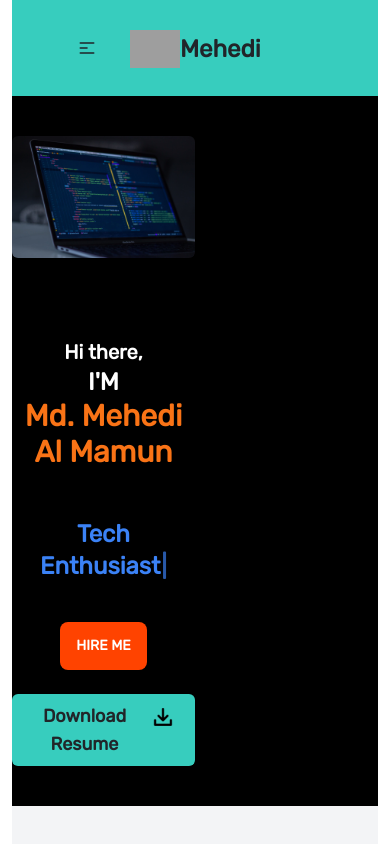
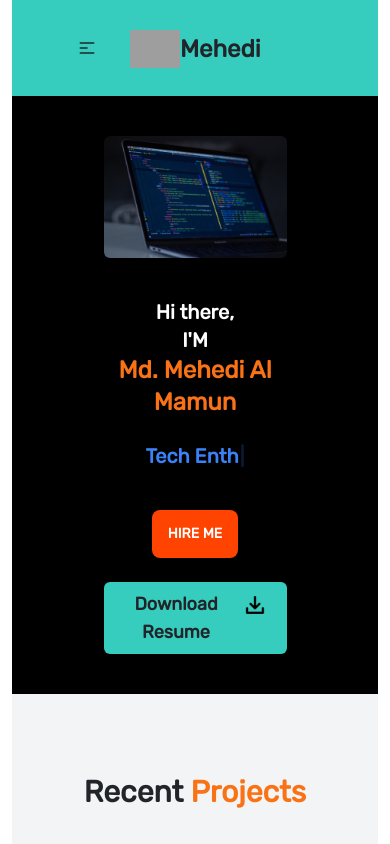
Before and after one commit to mehedialmamun21/my-portfolio, a React (Create React App) app: page / in a window 390 px wide. Shown: the top 844 px of the page. Built offline with nearby package versions, Linux system fonts and the light colour scheme; grey boxes are pictures that could not be loaded.

Commit message:
some css functionality added related to responsiveness

```diff
--- a/src/App.js
+++ b/src/App.js
@@ -11,7 +11,7 @@ import ProjectDetail from './Pages/ProjectDetail/ProjectDetail';
 
 function App() {
   return (
-    <div className='container lg:mx-20'>
+    <div className='container'>
       <Navbar />
       <Routes>
         <Route path="/" element={<Home />} />
--- a/src/Pages/About/About.js
+++ b/src/Pages/About/About.js
@@ -2,7 +2,7 @@ import React from 'react';
 
 const About = () => {
     return (
-        <div className='bg-gray-300 h-screen pt-10 text-xl'>
+        <div className='bg-gray-100 h-screen pt-10 text-xl'>
             <center>
                 <h1 className='w-50'>Proficient with CSS and JS Frameworks, with extensive knowledge of UX and user psychology.
                     I'm an enthusiastic and detail-oriented Front-End Developer seeking an entry-level position with
--- a/src/Pages/Education/Education.js
+++ b/src/Pages/Education/Education.js
@@ -2,7 +2,7 @@ import React from 'react';
 
 const Education = () => {
     return (
-        <div className='text-center h-screen bg-gray-300'>
+        <div className='text-center h-screen bg-gray-100'>
             <h2 className='text-2xl pt-5'>Hajee Mohammad Danesh Science & Technology University</h2>
             <p className='text-lg'>Dinajpur, Bangladesh</p>
             <p className='text-xl my-2'>B.Sc (Engineering) in Computer Science</p>
--- a/src/Pages/Home/Home.js
+++ b/src/Pages/Home/Home.js
@@ -19,35 +19,40 @@ const Home = () => {
     return (
         <section>
 
+            <center>
                 <div className='lg:flex bg-black py-10'>
+
 
                     <div className='w-50 lg:ml-16'>
                         <img src={bannerImg} alt="" width="700" className='rounded' />
                     </div>
 
-                <div className='w-50 lg:ml-40 mt-20'>
+
+                    <div className='w-50 lg:ml-40 mt-10'>
                         <h2>
                             <div className='text-xl text-white text-center'>{state.titleOne}</div>
-                        <div className='text-2xl font-semibold text-white text-center'><span>{state.titleTwo}</span> </div>
-                        <div className='text-3xl font-semibold text-center text-orange-500'>{state.titleThree}</div>
+                            <div className='text-xl font-semibold text-white text-center'><span>{state.titleTwo}</span> </div>
+                            <div className='text-2xl font-semibold text-center text-orange-500'>{state.titleThree}</div>
                         </h2>
 
-                    <div className='text font-bold text-2xl text-blue-500 text-center mt-5'>
+                        <div className='text font-bold text-xl text-blue-500 text-center mt-4'>
                             <Typewriter
                                 options={{
                                     autoStart: true,
                                     loop: true,
                                     delay: 40,
                                     strings: [
-                                    "Front-End Web Developer",
+                                        "Web Developer",
                                         "Tech Enthusiast"
                                     ],
                                 }} />
                         </div>
 
+
                         <div className='text-center mt-10'>
                             <Link to="/contact"><button type='button' className='btn btn-secondary text-sm hover:bg-accent text-white border-none'>Hire Me</button></Link>
                         </div>
+
                         <br />
 
                         <div>
@@ -60,10 +65,12 @@ const Home = () => {
                                 </center>
                             </a>
                         </div>
+
+
                     </div>
 
                 </div>
-
+            </center>
 
             <div>
                 <Projects />
@@ -71,6 +78,7 @@ const Home = () => {
             <div>
                 <Contact />
             </div>
+
         </section>
     );
 };
--- a/src/Pages/Skills/Skills.js
+++ b/src/Pages/Skills/Skills.js
@@ -2,7 +2,7 @@ import React from 'react';
 
 const Skills = () => {
     return (
-        <div className='text-center pt-10 text-xl bg-gray-400 h-screen'>
+        <div className='text-center pt-10 text-xl bg-gray-100 h-screen'>
             <ul>
                 <li>Express.js</li>
                 <li className='my-2'>React.js</li>
```
Lines whose indentation alone changed are shown as unchanged.
